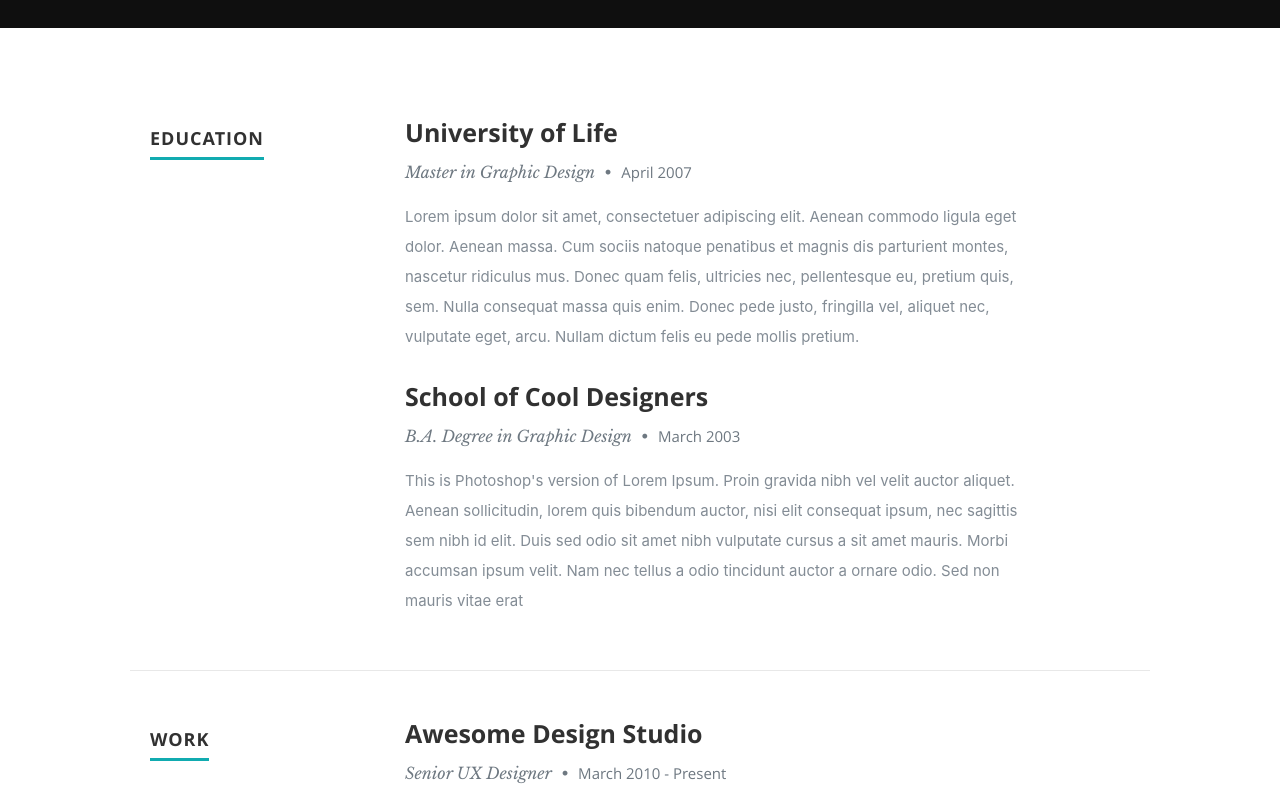
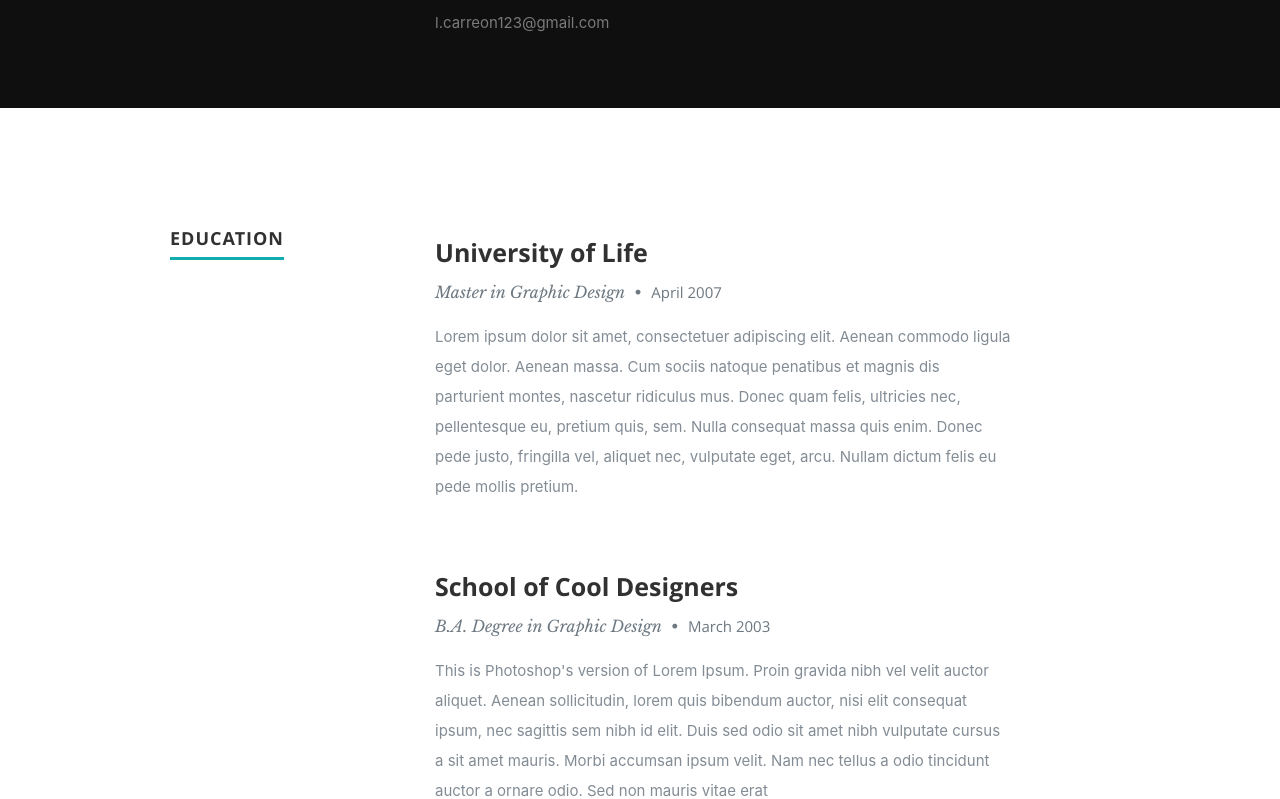
Before and after one commit to OOC9490/online_porfolio, a React (Create React App) app: page / in a window 1280 px wide. Shown: the part 1366-2165 px from the top of the page. Built offline with nearby package versions, Linux system fonts and the light colour scheme.

Commit message:
added padding to the 'row' class

```diff
--- a/public/css/default.css
+++ b/public/css/default.css
@@ -596,6 +596,7 @@ input[type="checkbox"] { display: inline; }
    width: 96%;
    max-width: 1020px;
    margin: 0 auto;
+   padding: 20px;
 }
 /* fixed width for IE8 */
 .ie .row { width: 1000px ; }
--- a/src/components/resume/Resume.js
+++ b/src/components/resume/Resume.js
@@ -42,7 +42,7 @@ export default class Resume extends Component{
         ----------------------------------------------- */}
           <div className="row work">
             <div className="three columns header-col">
-              <h1><span>Work</span></h1>
+              <h1><span>Experience</span></h1>
             </div>
             <div className="nine columns main-col">
               <div className="row item">
```
